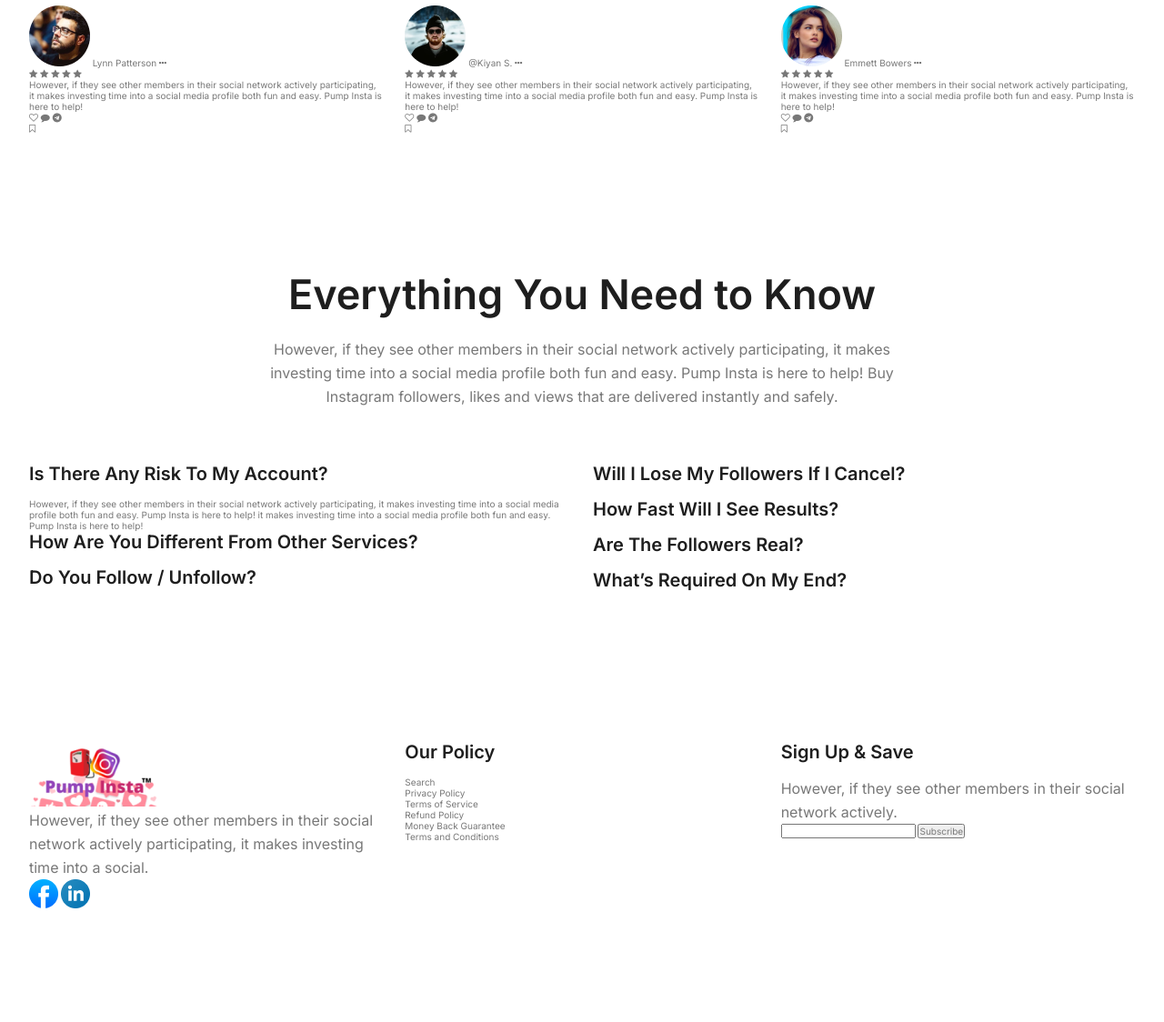
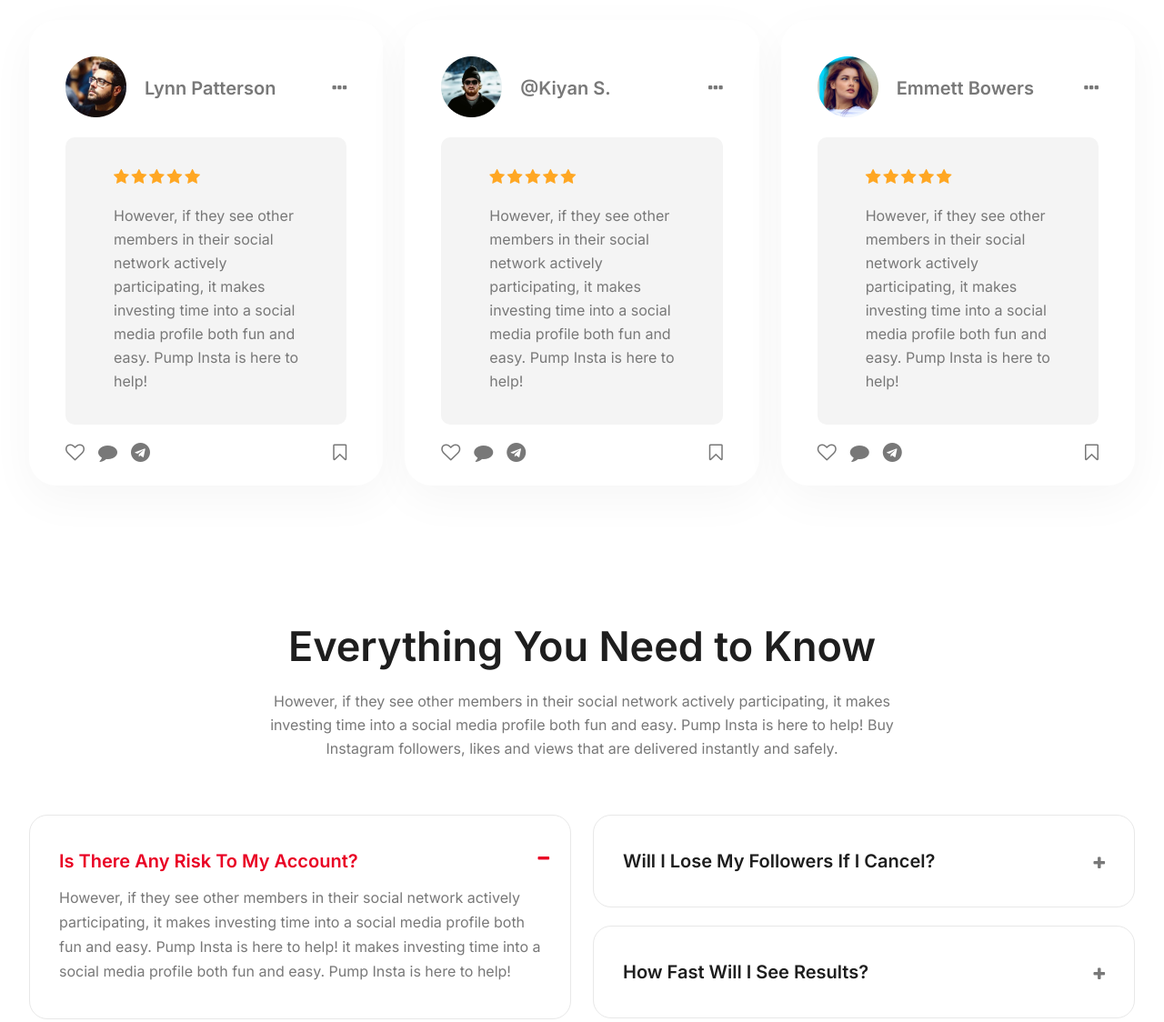
Before and after one commit to skmajumder/pump-template, a plain HTML site: page index.html in a window 1280 px wide. Shown: the part 4920-6044 px from the top of the page at 91% size. Before the commit the page ends 5921 px from the top, so only its background shows below. Drawn offline with Linux system fonts and the light colour scheme.

```diff
--- a/assets/css/general.css
+++ b/assets/css/general.css
@@ -94,7 +94,6 @@ li {
 .headline-quaternary {
     font-size: 2rem;
     line-height: 24px;
-    margin-bottom: 1.5rem;
 }
 
 /* Layout */
@@ -210,15 +209,18 @@ li {
 
 .how-work--icon-box,
 .why-pump--icon-box,
-.pricing-plan--single {
+.pricing-plan--single,
+.customer-rating--single {
     background: #FFFFFF;
     box-shadow: 0px 15px 50px rgba(0, 0, 0, 0.04);
     border-radius: 30px;
-    transition: box-shadow 400ms ease;
+    transition: all 300ms;
 }
 
 .how-work--icon-box:hover,
 .why-pump--icon-box:hover,
-.pricing-plan--single:hover {
+.pricing-plan--single:hover,
+.customer-rating--single:hover {
     box-shadow: rgba(0, 0, 0, 0.09) 0px 2px 1px, rgba(0, 0, 0, 0.09) 0px 4px 2px, rgba(0, 0, 0, 0.09) 0px 8px 4px, rgba(0, 0, 0, 0.09) 0px 16px 8px, rgba(0, 0, 0, 0.09) 0px 32px 16px;
+    transform: translateY(-2%);
 }
--- a/assets/css/style.css
+++ b/assets/css/style.css
@@ -116,15 +116,7 @@
 
 /* Section How Work */
 .how-work--icon-box {
-    background: #FFFFFF;
-    box-shadow: 0px 15px 50px rgba(0, 0, 0, 0.04);
-    border-radius: 30px;
     padding: 8.4rem 6rem;
-    transition: box-shadow 400ms ease;
-}
-
-.how-work--icon-box:hover {
-    box-shadow: rgba(0, 0, 0, 0.09) 0px 2px 1px, rgba(0, 0, 0, 0.09) 0px 4px 2px, rgba(0, 0, 0, 0.09) 0px 8px 4px, rgba(0, 0, 0, 0.09) 0px 16px 8px, rgba(0, 0, 0, 0.09) 0px 32px 16px;
 }
 
 .how-work--step {
@@ -201,6 +193,10 @@
     padding: 1.1rem 6.8rem;
     background-color: var(--color-primary-tint);
     border-radius: 5px;
+    font-size: 2rem;
+    font-weight: 600;
+    line-height: 1.2;
+    color: var(--color-primary);
 }
 
 .feature-list {
@@ -220,6 +216,186 @@
     margin-right: 1rem;
 }
 
-.body-close {
+.single--plan-price {
+    font-weight: 700;
+    font-size: 4.5rem;
+    color: var(--color-headline-primary);
+}
+
+/* Section Customer Rating */
+.customer-rating--single {
+    padding: 4rem 4rem 2.6rem;
+    display: flex;
+    flex-direction: column;
+    gap: 2rem;
+    justify-content: space-between;
+}
+
+.customer-details {
+    align-items: center;
+    justify-content: space-between;
+}
+
+span.info {
+    align-items: center;
+    justify-content: space-between;
+    gap: 2rem;
+}
+
+span.more i.fa {
+    font-size: 2rem;
+}
+
+.customer-name {
+    font-size: 2rem;
+    font-weight: 600;
+}
+
+.rating-body {
+    background-color: var(--color-footer-bg);
+    padding: 3.5rem 5.3rem;
+    border-radius: 10px;
+}
+
+.rating-stars {
+    margin-bottom: 2rem;
+}
+
+.rating-stars i.fa {
+    font-size: 1.8rem;
+    color: #FFA723;
+}
+
+.rating-footer {
+    align-items: center;
+    justify-content: space-between;
+    gap: 20rem;
+}
+
+.rating-meta i.fa {
+    font-size: 2.1rem;
+}
+
+.rating-meta.d-flex {
+    gap: 1.5rem;
+    align-items: center;
+    justify-content: space-between;
+}
+
+/* Section FAQ */
+.faq--items {
+    position: relative;
+}
+
+.accordion-item {
+    border: 1px solid #E8E8E8;
+    border-radius: 20px;
+    padding: 3.8rem 3.2rem;
+}
+
+.accordion-item:not(:last-of-type) {
+    margin-bottom: 2rem;
+}
+
+.accordion-item.accordion-body-open .faq--headline {
+    margin-bottom: 1.5rem;
+    color: var(--color-primary);
+}
+
+.accordion-item.accordion-body-open .headline-quaternary {
+    color: var(--color-primary);
+}
+
+.accordion-item:not(.accordion-body-open) .faq--body {
     display: none;
 }
+
+.accordion-item:not(.accordion-body-open) .faq--headline {
+    position: relative;
+}
+
+.accordion-item:is(.accordion-body-open) .faq--headline::after {
+    content: "\f068";
+    font-family: 'FontAwesome';
+    font-size: 1.6rem;
+    position: absolute;
+    right: 4%;
+    left: auto;
+}
+
+.accordion-item:not(.accordion-body-open) .faq--headline::after {
+    content: "\f067";
+    font-family: 'FontAwesome';
+    font-size: 1.6rem;
+    position: absolute;
+    left: auto;
+    right: 0;
+    top: 20%;
+}
+
+.accordion-text {
+    font-size: 1.6rem;
+    line-height: 1.68;
+}
+
+/* Footer */
+.footer {
+    background-color: var(--color-footer-bg);
+    padding: 15rem 0;
+}
+
+.footer--inner {
+    column-gap: 13.6rem;
+}
+
+.footer-logo {
+    margin-bottom: 3rem;
+}
+
+.footer-row .headline-quaternary {
+    margin-bottom: 4.2rem;
+}
+
+.footer-social-accounts,
+.subscribe-form {
+    margin-top: 2rem;
+}
+
+.footer-nav--list {
+    display: flex;
+    flex-direction: column;
+    gap: 1rem;
+}
+
+.footer-nav--link:link,
+.footer-nav--link:visited {
+    font-size: 1.6rem;
+    line-height: 1.6;
+}
+
+.subscribe-form {
+    align-items: center;
+    justify-content: center;
+}
+
+.email {
+    color: #A5A5A5;
+    background-color: var(--color-white);
+    padding: 1.5rem 4.8rem 1.5rem 1.8rem;
+    border: none;
+    border-radius: 10px;
+    font-size: 1.6rem;
+    line-height: 1.6;
+    font-family: inherit;
+}
+
+.btn-submit {
+    font-size: 1.6rem;
+    line-height: 1.6;
+    color: var(--color-white);
+    background-color: var(--color-primary);
+    padding: 1.5rem 1.7rem;
+    border: none;
+    border-radius: 10px;
+    cursor: pointer;
+}
--- a/index.html
+++ b/index.html
@@ -203,7 +203,7 @@
                             <li>Control Delivery Speed</li>
                             <li>No Password Required</li>
                         </ul>
-                        <p class="headline-secondary single--plan-price">$9.95</p>
+                        <p class="single--plan-price">$9.95</p>
                     </div>
                     <a href="#" class="btn btn-purchase">Purchase</a>
                 </div>
@@ -218,7 +218,7 @@
                             <li>Control Delivery Speed</li>
                             <li>No Password Required</li>
                         </ul>
-                        <p class="headline-secondary single--plan-price">$9.90</p>
+                        <p class="single--plan-price">$9.90</p>
                     </div>
                     <a href="#" class="btn btn-purchase btn-active">Purchase</a>
                 </div>
@@ -233,7 +233,7 @@
                             <li>Control Delivery Speed</li>
                             <li>No Password Required</li>
                         </ul>
-                        <p class="headline-secondary single--plan-price">$9.95</p>
+                        <p class="single--plan-price">$9.95</p>
                     </div>
                     <a href="#" class="btn btn-purchase">Purchase</a>
                 </div>
@@ -253,14 +253,16 @@
             </div>
             <div class="container d-grid grid-column-3 customer-rating">
                 <figure class="customer-rating--single">
-                    <div class="customer-details">
+                    <div class="customer-details d-flex">
+                        <span class="info d-flex">
                             <span>
                                 <img src="assets/img/customer-1.png" alt="customer 1" class="customer-img">
                             </span>
                             <span class="customer-name">
                                 Lynn Patterson
                             </span>
-                        <span>
+                        </span>
+                        <span class="more">
                             <i class="fa fa-ellipsis-h" aria-hidden="true"></i>
                         </span>
                     </div>
@@ -273,13 +275,14 @@
                             <i class="fa fa-star" aria-hidden="true"></i>
                         </div>
                         <blockquote class="customer-review">
-                            <p>However, if they see other members in their social network actively participating, it
+                            <p class="text-primary">However, if they see other members in their social network actively
+                                participating, it
                                 makes investing time into a social media profile both fun and easy. Pump Insta is here
                                 to help!</p>
                         </blockquote>
                     </div>
-                    <div class="rating-footer">
-                        <div class="rating-meta">
+                    <div class="rating-footer d-flex">
+                        <div class="rating-meta d-flex">
                             <i class="fa fa-heart-o" aria-hidden="true"></i>
                             <i class="fa fa-comment" aria-hidden="true"></i>
                             <i class="fa fa-telegram" aria-hidden="true"></i>
@@ -290,14 +293,16 @@
                     </div>
                 </figure>
                 <figure class="customer-rating--single">
-                    <div class="customer-details">
+                    <div class="customer-details d-flex">
+                        <span class="info d-flex">
                             <span>
                                 <img src="assets/img/customer-2.png" alt="customer 1" class="customer-img">
                             </span>
                             <span class="customer-name">
                                 @Kiyan S.
                             </span>
-                        <span>
+                        </span>
+                        <span class="more">
                             <i class="fa fa-ellipsis-h" aria-hidden="true"></i>
                         </span>
                     </div>
@@ -310,13 +315,14 @@
                             <i class="fa fa-star" aria-hidden="true"></i>
                         </div>
                         <blockquote class="customer-review">
-                            <p>However, if they see other members in their social network actively participating, it
+                            <p class="text-primary">However, if they see other members in their social network actively
+                                participating, it
                                 makes investing time into a social media profile both fun and easy. Pump Insta is here
                                 to help!</p>
                         </blockquote>
                     </div>
-                    <div class="rating-footer">
-                        <div class="rating-meta">
+                    <div class="rating-footer d-flex">
+                        <div class="rating-meta d-flex">
                             <i class="fa fa-heart-o" aria-hidden="true"></i>
                             <i class="fa fa-comment" aria-hidden="true"></i>
                             <i class="fa fa-telegram" aria-hidden="true"></i>
@@ -327,14 +333,16 @@
                     </div>
                 </figure>
                 <figure class="customer-rating--single">
-                    <div class="customer-details">
+                    <div class="customer-details d-flex">
+                        <span class="info d-flex">
                             <span>
                                 <img src="assets/img/customer-3.png" alt="customer 1" class="customer-img">
                             </span>
                             <span class="customer-name">
                                 Emmett Bowers
                             </span>
-                        <span>
+                        </span>
+                        <span class="more">
                             <i class="fa fa-ellipsis-h" aria-hidden="true"></i>
                         </span>
                     </div>
@@ -347,13 +355,14 @@
                             <i class="fa fa-star" aria-hidden="true"></i>
                         </div>
                         <blockquote class="customer-review">
-                            <p>However, if they see other members in their social network actively participating, it
+                            <p class="text-primary">However, if they see other members in their social network actively
+                                participating, it
                                 makes investing time into a social media profile both fun and easy. Pump Insta is here
                                 to help!</p>
                         </blockquote>
                     </div>
-                    <div class="rating-footer">
-                        <div class="rating-meta">
+                    <div class="rating-footer d-flex d-flex">
+                        <div class="rating-meta d-flex">
                             <i class="fa fa-heart-o" aria-hidden="true"></i>
                             <i class="fa fa-comment" aria-hidden="true"></i>
                             <i class="fa fa-telegram" aria-hidden="true"></i>
@@ -379,14 +388,14 @@
             </div>
             <div class="container d-grid grid-column-2 faq">
                 <div class="faq--items">
-                    <div class="accordion-item">
+                    <div class="accordion-item accordion-body-open">
                         <div class="faq--headline">
                             <button class="btn-faq">
                                 <h4 class="headline-quaternary">Is There Any Risk To My Account?</h4>
                             </button>
                         </div>
                         <div class="faq--body">
-                            <p>
+                            <p class="accordion-text">
                                 However, if they see other members in their social network actively participating, it
                                 makes
                                 investing time into a social media profile both fun and easy. Pump Insta is here to
@@ -399,12 +408,12 @@
                     </div>
                     <div class="accordion-item">
                         <div class="faq--headline">
-                            <button class="btn-faq collapsed">
+                            <button class="btn-faq">
                                 <h4 class="headline-quaternary">How Are You Different From Other Services?</h4>
                             </button>
                         </div>
-                        <div class="faq--body body-close">
-                            <p>
+                        <div class="faq--body">
+                            <p class="accordion-text">
                                 However, if they see other members in their social network actively participating, it
                                 makes
                                 investing time into a social media profile both fun and easy. Pump Insta is here to
@@ -417,12 +426,12 @@
                     </div>
                     <div class="accordion-item">
                         <div class="faq--headline">
-                            <button class="btn-faq collapsed">
+                            <button class="btn-faq">
                                 <h4 class="headline-quaternary">Do You Follow / Unfollow?</h4>
                             </button>
                         </div>
-                        <div class="faq--body body-close">
-                            <p>
+                        <div class="faq--body">
+                            <p class="accordion-text">
                                 However, if they see other members in their social network actively participating, it
                                 makes
                                 investing time into a social media profile both fun and easy. Pump Insta is here to
@@ -437,12 +446,12 @@
                 <div class="faq--items">
                     <div class="accordion-item">
                         <div class="faq--headline">
-                            <button class="btn-faq collapsed">
+                            <button class="btn-faq">
                                 <h4 class="headline-quaternary">Will I Lose My Followers If I Cancel?</h4>
                             </button>
                         </div>
-                        <div class="faq--body body-close">
-                            <p>
+                        <div class="faq--body">
+                            <p class="accordion-text">
                                 However, if they see other members in their social network actively participating, it
                                 makes
                                 investing time into a social media profile both fun and easy. Pump Insta is here to
@@ -455,12 +464,12 @@
                     </div>
                     <div class="accordion-item">
                         <div class="faq--headline">
-                            <button class="btn-faq collapsed">
+                            <button class="btn-faq">
                                 <h4 class="headline-quaternary">How Fast Will I See Results?</h4>
                             </button>
                         </div>
-                        <div class="faq--body body-close">
-                            <p>
+                        <div class="faq--body">
+                            <p class="accordion-text">
                                 However, if they see other members in their social network actively participating, it
                                 makes
                                 investing time into a social media profile both fun and easy. Pump Insta is here to
@@ -473,12 +482,12 @@
                     </div>
                     <div class="accordion-item">
                         <div class="faq--headline">
-                            <button class="btn-faq collapsed">
+                            <button class="btn-faq">
                                 <h4 class="headline-quaternary">Are The Followers Real?</h4>
                             </button>
                         </div>
-                        <div class="faq--body body-close">
-                            <p>
+                        <div class="faq--body">
+                            <p class="accordion-text">
                                 However, if they see other members in their social network actively participating, it
                                 makes
                                 investing time into a social media profile both fun and easy. Pump Insta is here to
@@ -491,12 +500,12 @@
                     </div>
                     <div class="accordion-item">
                         <div class="faq--headline">
-                            <button class="btn-faq collapsed">
+                            <button class="btn-faq">
                                 <h4 class="headline-quaternary">What’s Required On My End?</h4>
                             </button>
                         </div>
-                        <div class="faq--body body-close">
-                            <p>
+                        <div class="faq--body">
+                            <p class="accordion-text">
                                 However, if they see other members in their social network actively participating, it
                                 makes
                                 investing time into a social media profile both fun and easy. Pump Insta is here to
@@ -525,7 +534,7 @@
                     However, if they see other members in their social network actively participating, it makes
                     investing time into a social.
                 </p>
-                <div class="social-accounts">
+                <div class="footer-social-accounts">
                     <span>
                         <a href="#"><img src="assets/img/social-fb.png" alt="Facebook" class="social--img"></a>
                     </span>
@@ -550,9 +559,9 @@
             <div class="row footer-row">
                 <h4 class="headline-quaternary">Sign Up & Save</h4>
                 <p class="text-primary">However, if they see other members in their social network actively.</p>
-                <form action="#" class="subscribe-form">
-                    <input type="email" name="email" id="email">
-                    <input type="submit" value="Subscribe">
+                <form action="#" class="subscribe-form d-flex">
+                    <input type="email" name="email" id="email" class="email" placeholder="Enter your email">
+                    <input type="submit" class="btn-submit" value="Subscribe">
                 </form>
             </div>
         </div>
```
Lines whose indentation alone changed are shown as unchanged.
